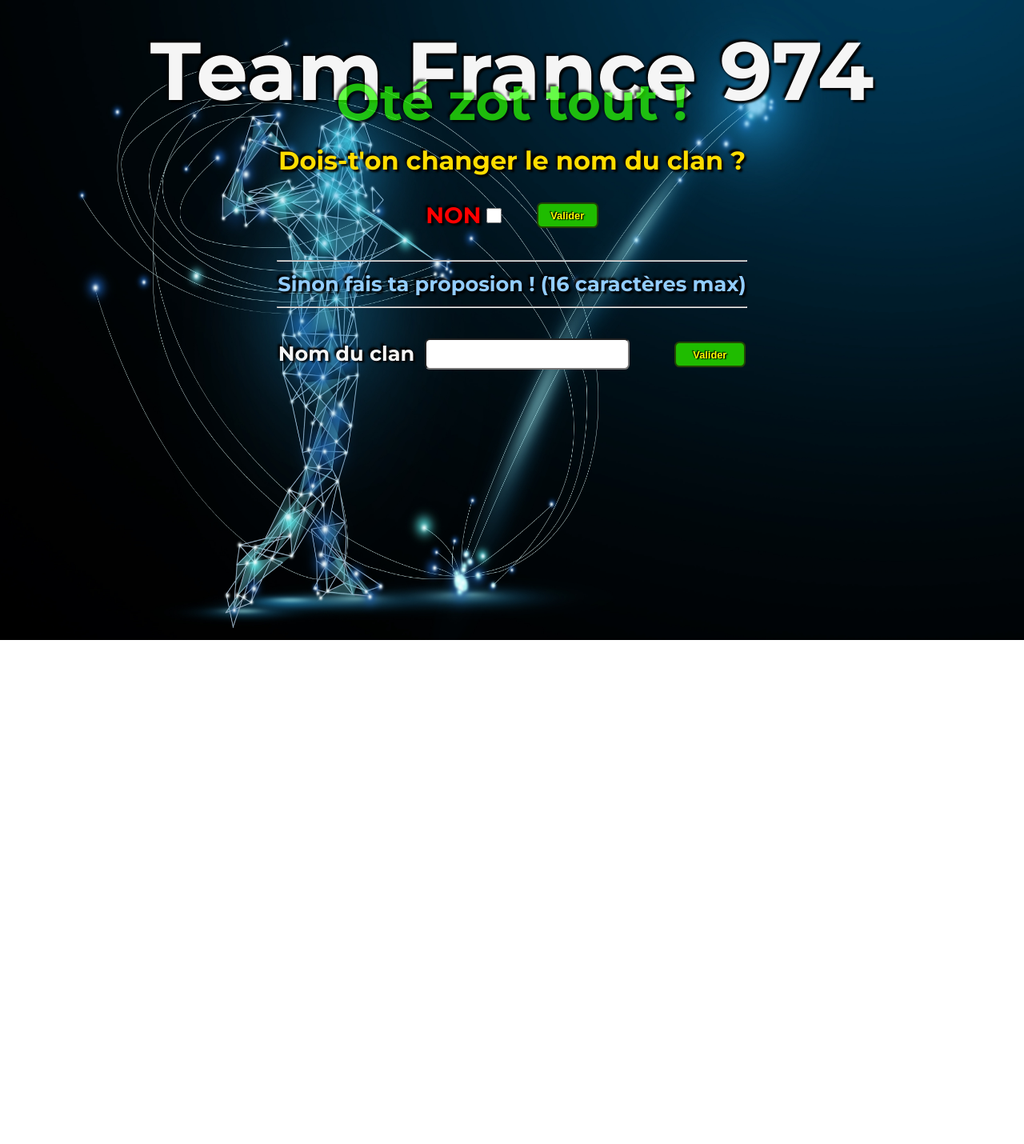
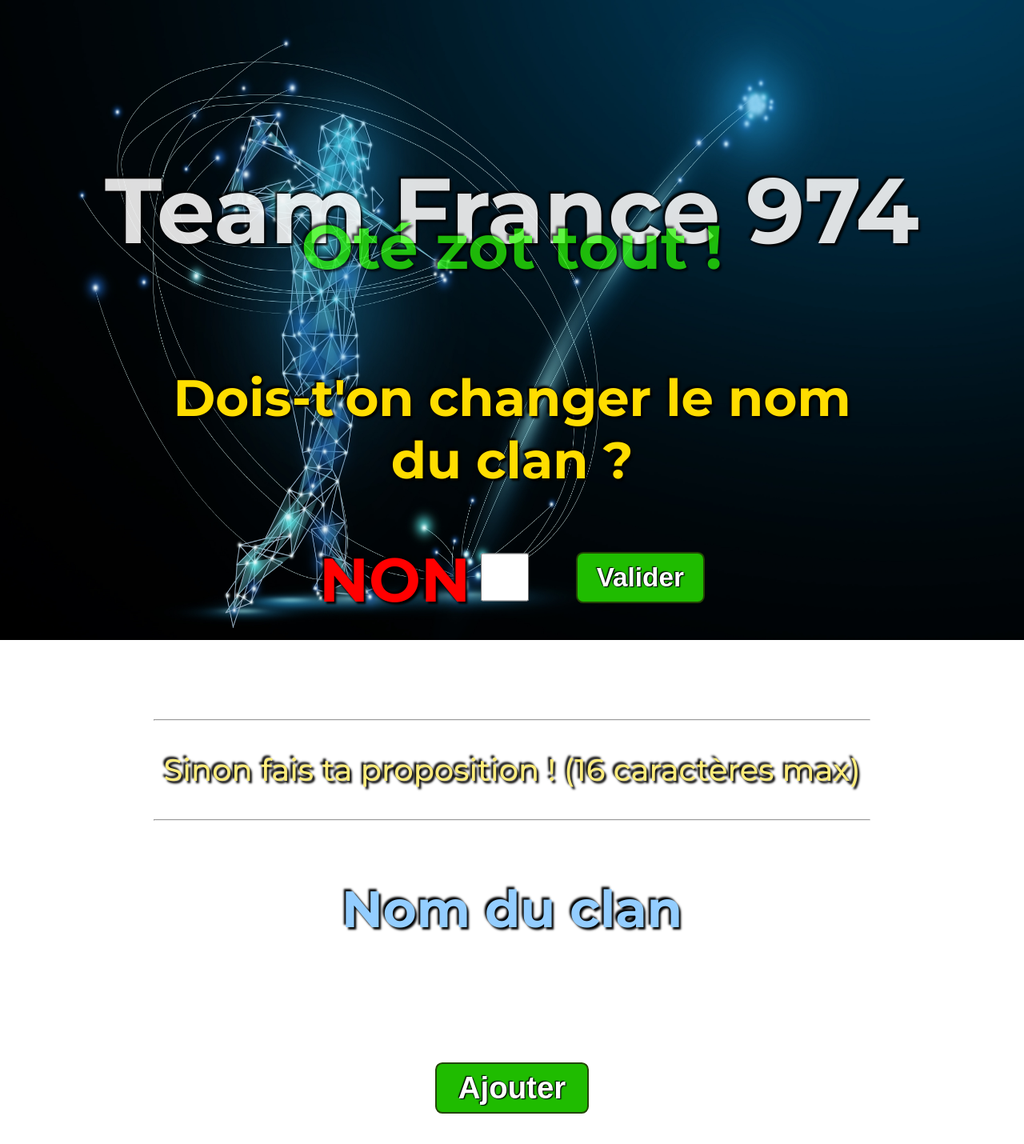
Before and after one commit to lutinmaviou/gc-clans-name-vote, a Next.js app: page / in a window 1280 px wide. Shown: the top 1430 px of the page at 80% size. Before the commit the page ends 826 px from the top, so only its background shows below. Built offline with nearby package versions, Linux system fonts and the light colour scheme; no server answers; the database is empty; a web font is replaced by a local one.

Commit message:
test in deployment

```diff
--- a/src/components/HomePage.css
+++ b/src/components/HomePage.css
@@ -1,6 +1,9 @@
+/************* MOBILE FIRST *************/
+
 .App {
   text-align: center;
   text-shadow: 0.2vw 0.2vw 0.2vw black, -0.2vw -0.2vw 0.2vw black;
+  /*  width: 100%; */
 }
 
 .bg {
@@ -11,105 +14,92 @@
   z-index: -1;
 }
 
-h1 {
-  font-size: 8vw;
-  margin-top: 2vw;
+.title {
+  margin-top: 15vw;
 }
 
-h2 {
-  font-size: 5vw;
-  margin-top: -11.5vw;
+.title h1 {
+  font-size: 9vw;
+  opacity: 0.9;
+}
+
+.title h2 {
+  font-size: 6vw;
+  margin-top: -13vw;
   color: rgb(43, 255, 0);
   opacity: 0.7;
 }
 
 .question {
-  font-size: 2.5vw;
-  margin-top: -3vw;
+  font-size: 5vw;
+  margin: 8vw auto;
+  width: 70%;
+  font-weight: bold;
 }
 
 .question p {
   color: rgb(255, 221, 0);
-  font-weight: bold;
 }
 
-.inputs,
-.inputs2 {
+.question .checkbox-container {
+  color: red;
+  font-size: 6vw;
+  width: 60%;
   margin: auto;
-  display: flex;
-  justify-content: space-around;
-  align-items: center;
 }
 
-.inputs {
-  width: 20%;
+.question .checkbox-container #no {
+  width: 4.7vw;
+  height: 4.7vw;
+  margin-left: 1vw;
 }
 
-.inputs2 {
-  width: 50%;
+.question button {
+  width: 30%;
+  height: 5vw;
+  margin-top: -0.4vw;
+  font-size: 2.6vw;
 }
 
-#no {
-  width: 1.5vw;
-  height: 1.5vw;
-  margin-left: 0.5vw;
+.suggestion-container {
+  width: 70%;
+  margin: 0 auto;
+  font-size: 3vw;
+  color: rgb(255, 237, 122);
 }
 
-.clansName {
-  font-size: 2vw;
-  font-weight: bold;
+.suggestion-container .separation,
+.suggestion-container .suggestion-wrapper {
+  margin-top: 10vw;
 }
 
-#clansName {
-  border-radius: 0.5vw;
-  margin-left: 1vw;
-  width: 20vw;
-  height: 3vw;
-  font-size: 2vw;
-  cursor: text;
-  padding: 0 0.5vw;
+.suggestion-container .suggestion-wrapper {
+  width: 60%;
+  margin: auto;
+  padding: 4vw;
 }
 
-.checkbox {
-  color: red;
+.suggestion-container label {
+  font-size: 5vw;
   font-weight: bold;
-  font-size: 2.2vw;
-}
-
-button {
-  width: 30%;
-  height: 2.5vw;
-  padding-top: 0.2vw;
-  background-color: rgb(31, 188, 0);
-  color: yellow;
-  border-radius: 0.5vw;
-  font-size: 1vw;
-  font-weight: bold;
-}
-
-button:hover,
-input {
-  cursor: pointer;
-}
-
-button:hover {
-  background-color: rgb(41, 244, 0);
-  color: black;
-  text-shadow: 0.1vw 0.1vw 0.3vw white, -0.1vw -0.1vw 0.3vw white;
-}
-
-hr {
-  width: 46%;
-  margin: 3vw auto;
-}
-
-.purpose {
-  font-size: 2vw;
-  font-weight: bold;
-  margin: -2vw 0;
   color: rgb(147, 205, 255);
 }
 
-#submit {
-  width: 7vw;
+.suggestion-container #suggestion-input {
+  border-radius: 0.8vw;
+  border: none;
+  margin-top: 2vw;
+  width: 30vw;
+  height: 5vw;
+  font-size: 3vw;
+  font-weight: bold;
+  cursor: text;
+  padding: 0 1vw;
 }
+
+.suggestion-container button {
+  width: 15vw;
+  height: 5vw;
+  margin-top: 5vw;
+  font-size: 3vw;
+}
--- a/src/components/HomePage.tsx
+++ b/src/components/HomePage.tsx
@@ -29,15 +29,19 @@ const HomePage: NextComponentType = () => {
     getData();
   }, []);
   return (
-    <section className="App ms-500">
-      <h1>Team France 974</h1>
-      <h2>Oté zot tout !</h2>
+    <div className="App ms-500">
       <div className="bg">
         <Image src={Bg} fill alt="Fond d'écran golfeur" />
       </div>
-      <form className="question">
+      <main>
+        <section className="title">
+          <h1>Team France 974</h1>
+          <h2>Oté zot tout !</h2>
+        </section>
+        <section className="question">
+          <form>
             <p>Dois-t'on changer le nom du clan ?</p>
-        <div className="inputs">
+            <div className="checkbox-container flex-row around items-center">
               <div className="checkbox">
                 <label htmlFor="no">NON</label>
                 <input type="checkbox" name="no" id="no" onChange={handleCheckbox} />
@@ -45,19 +49,27 @@ const HomePage: NextComponentType = () => {
               <button onClick={handleSubmit}>Valider</button>
             </div>
           </form>
+        </section>
+        <section className="suggestion-container">
+          <div className="separation">
             <hr />
-      <p className="purpose">Sinon fais ta proposion ! (16 caractères max)</p>
+            <p>Sinon fais ta proposition ! (16 caractères max)</p>
             <hr />
-      <form className="else">
-        <div className="inputs2">
-          <div className="clansName">
-            <label htmlFor="clansName">Nom du clan</label>
-            <input type="text" name="clansName" id="clansName" />
           </div>
-          <button onClick={handleSubmit} id="submit">Valider</button>
+          <form>
+            <div className="suggestion-wrapper">
+              <div className="suggestion-field">
+                <label htmlFor="clan-name">Nom du clan</label>
+                <input type="text" name="clan-name" id="suggestion-input" />
+              </div>
+              <button onClick={handleSubmit} id="submit">
+                Ajouter
+              </button>
             </div>
           </form>
         </section>
+      </main>
+    </div>
   );
 };
 
--- a/styles/globals.css
+++ b/styles/globals.css
@@ -48,7 +48,7 @@ button {
   text-shadow: 0.1vw 0.1vw 0.1vw black, -0.1vw -0.1vw 0.1vw black;
   color: white;
   border: 0.2vw solid rgb(35, 70, 4);
-  border-radius: 0.5vw;
+  border-radius: 0.7vw;
 }
 
 /*********** FONTS ***********/
```
Lines whose indentation alone changed are shown as unchanged.
